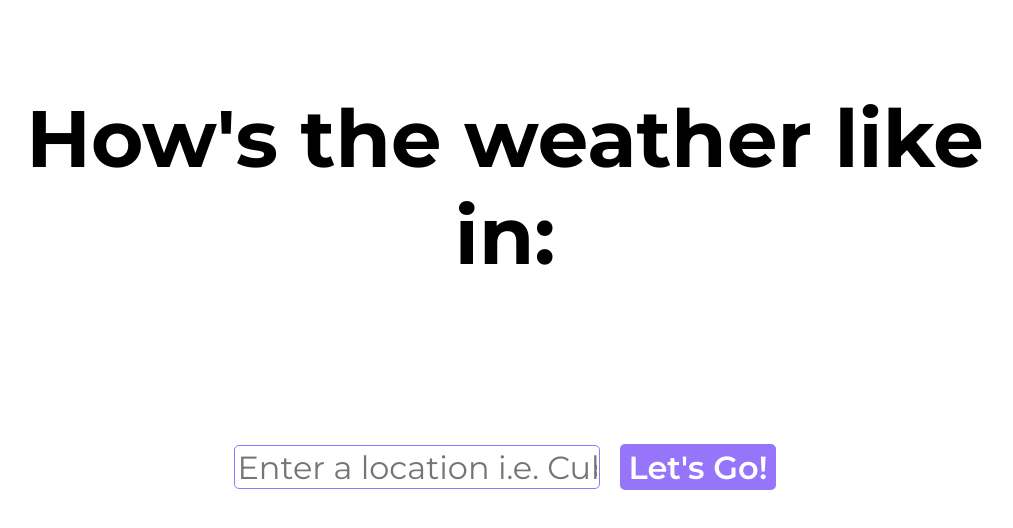
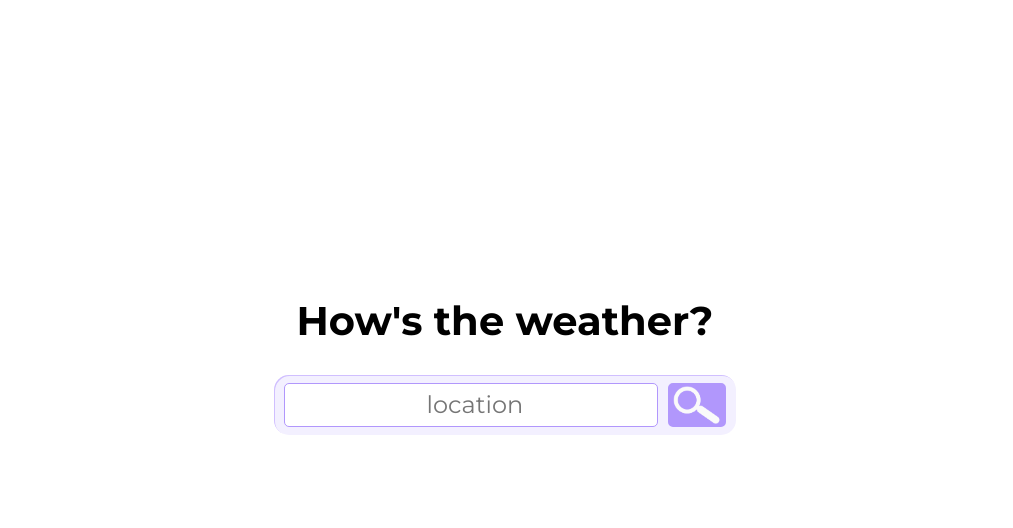
Before and after one commit to timlong1994/weather_app, a plain HTML site: page index.html in a window 1280 px wide. Shown: the whole page, without its empty margins (135-1148 px from the left). Drawn offline with Linux system fonts and the light colour scheme.

Commit message:
Change search button from text to icon

```diff
--- a/index.html
+++ b/index.html
@@ -8,13 +8,13 @@
 </head>
 
 <body>
-    <h1>How's the weather like in:</h1>
+    <h2>How's the weather?</h2>
     <form id="get_location" onsubmit="returnSearchResult(); return false">
-        <input type="text" class="search" id="search_bar" name="q" placeholder="Enter a location i.e. Cuba" onsubmit="returnSearchResult()">
-        <input type="submit" id="submit" value="Let's Go!">
+        <input type="text" class="search" id="search_bar" name="q" placeholder="location" onsubmit="returnSearchResult()">
+        <input type="image" id="submit" src="images/search.png">
     </form>
 
-    <section>
+    <section class="search_result">
         <p id="search_result"></p>
     </section>
 
--- a/styles/style.css
+++ b/styles/style.css
@@ -11,55 +11,69 @@ html {
 body {
     display: flex;
     flex-direction: column;
-    row-gap: 1i procra0px;
     background-color: white;
     margin: 10px;
 }
 
-h1 {
-    margin: auto 9% 40px 9%;
+h2 {
+    text-align: center;
+    margin: 40px 9% 10px 9%;
 }
 
 form {
+    height: 40px;
     display: flex;
-    flex-direction: column;
-    row-gap: 20px;
+    flex-direction: row;
+    column-gap: 10px;
+    flex-basis: auto;
+    justify-content: center;
     align-items: center;
+    align-content: center;
+    align-self: center;
+    border-radius: 15px;
+    background-color: #f3f0ff;
+    border-width: 10px;
+    border-color: #6741d9;
+    box-shadow: inset 1px 1px #d0bfff;
+    padding: 10px;
 }
 
 #search_bar {
-    width: 80%;
+    width: 200px;
+    height: 30px;
     text-align: center;
     border-radius: 5px;
-    border-color: #9775fa;
+    border-color: #b197fc;
     border-style: solid;
     border-width: 1px;
+    box-shadow: inset
 }
 
-#search_bar:{
+/*#search_bar:focus{
     border-color: red;
-}
+}*/
 
 #submit {
     border-radius: 5px;
     border-style: solid;
-    background-color: #9775fa;
-    border-color: #9775fa;
+    background-color: #b197fc;
+    border-color: #b197fc;
     color: white;
     font-weight: 600;
-    height: 30px;
+    height: 28px;
+    width: auto;
 }
 
 
 #submit:hover {
-    background-color: #7950f2;
-    border-color: #7950f2;
+    background-color: #845ef7;
+    border-color: #845ef7;
     cursor: pointer;
 }
 
-#submit:target {
-    background-color: #6741d9;
-    border-color: #6741d9;
+#submit:active {
+    background-color: #7048e8;
+    border-color: #7048e8;
 }
 
 #search_result {
@@ -73,7 +87,7 @@ form {
         text-align: center;
     }
 
-    h1 {
+    h2 {
         margin-top: 180px;
     }
 
@@ -83,17 +97,13 @@ form {
     }
 
     #search_bar {
-        width: 60vmin;
+        width: 45vmin;
         height: 40px;
-        border-radius: 5px;
-        border-color: #9775fa;
-        border-style: solid;
-        border-width: 1px;
-        font-size: 20pt;
+        font-size: 18pt;
     }
 
     #submit {
-        height: 46px;
+        height: 38px;
         font-size: 20pt;
     }
 }
@@ -102,34 +112,30 @@ form {
 /* Desktop Breakpoint */
 @media only screen and (min-width: 850px) {
     body {
-        font-size: 30pt;
+        font-size: 20pt;
+        height: 100%;
+        justify-content: center;
     }
 
-    h1 {
-        margin-top: 80px;
+    h2 {
+        margin: 10px auto 10px auto;
     }
 
     form {
-        display: flex;
-        flex-direction: row;
-        column-gap: 20px;
+        column-gap: 10px;
         justify-content: center;
-        margin: 120px auto 80px auto;
+        margin: 20px auto 20px auto;
+    }
+
+    .search_result {
+        height: 80px;
     }
 
     #search_bar {
-        width: 45vmin;
-        height: 40px;
-        text-align: left;
-        border-radius: 5px;
-        border-color: #9775fa;
-        border-style: solid;
-        border-width: 1px;
-        font-size: 24pt;
+        padding-left: 10px;
     }
 
     #submit {
-        height: 46px;
         font-size: 24pt;
     }
 
```
Also changed, not shown: images/search.png (added).
